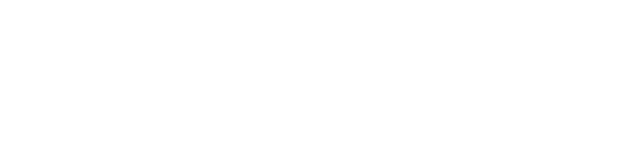
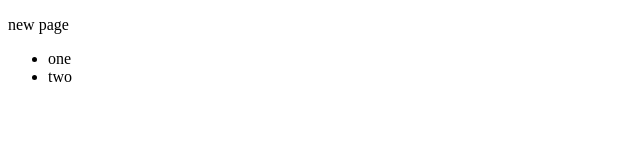
Before and after one commit to danndotcom/git-course, a plain HTML site: page index.html in a window 1280 px wide. Shown: the whole page, without its empty margins (0-640 px from the left). Drawn offline with Linux system fonts and the light colour scheme.

Commit message:
added un ordered list

```diff
--- a/index.html
+++ b/index.html
@@ -6,7 +6,13 @@
   </head>
   <body>
     <div>
-
+      <p>
+        new page
+      </p>
+      <ul>
+        <li>  one</li>
+        <li>  two</li>
+      </ul>
       </div>
   </body>
 </html>
```
